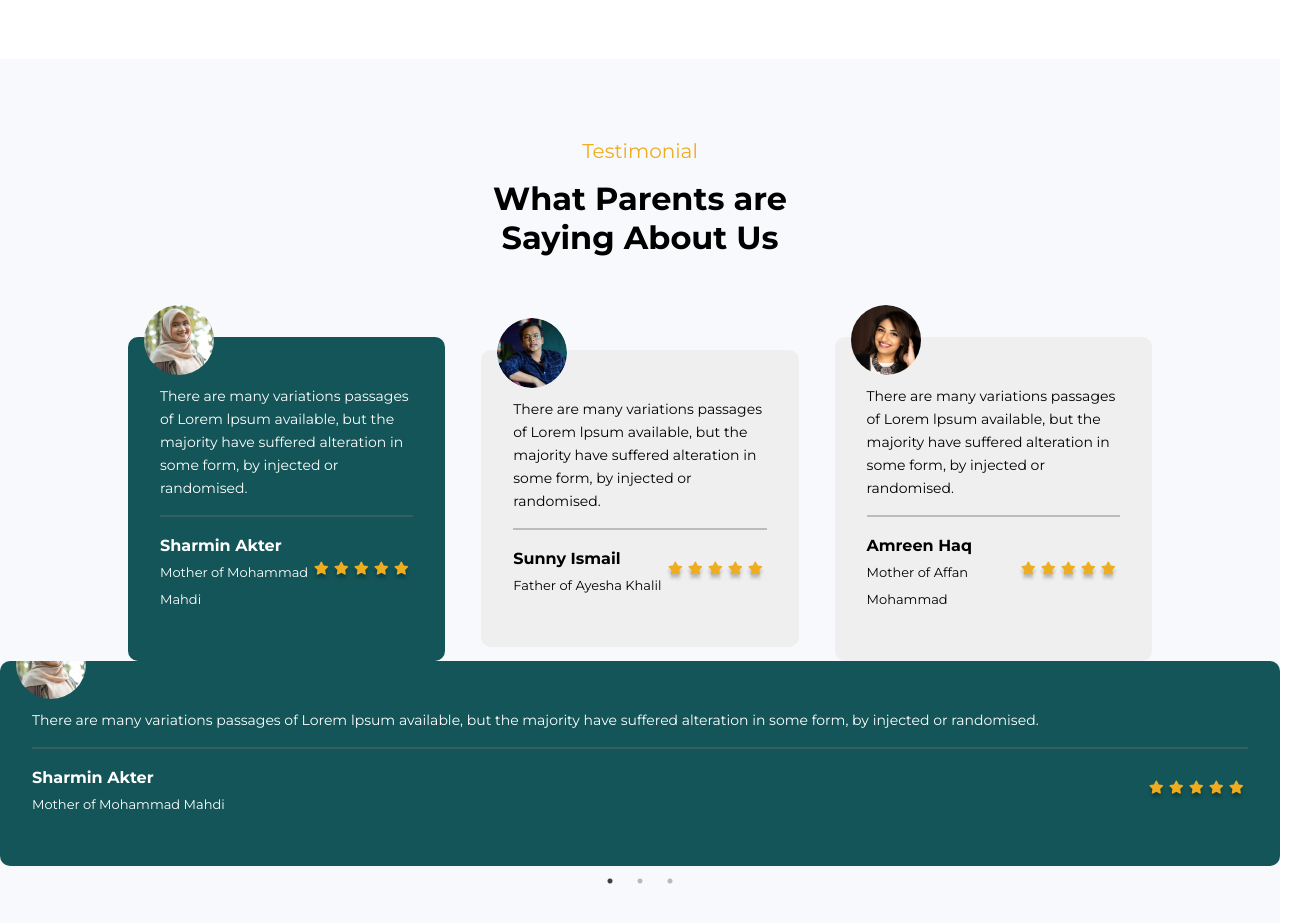
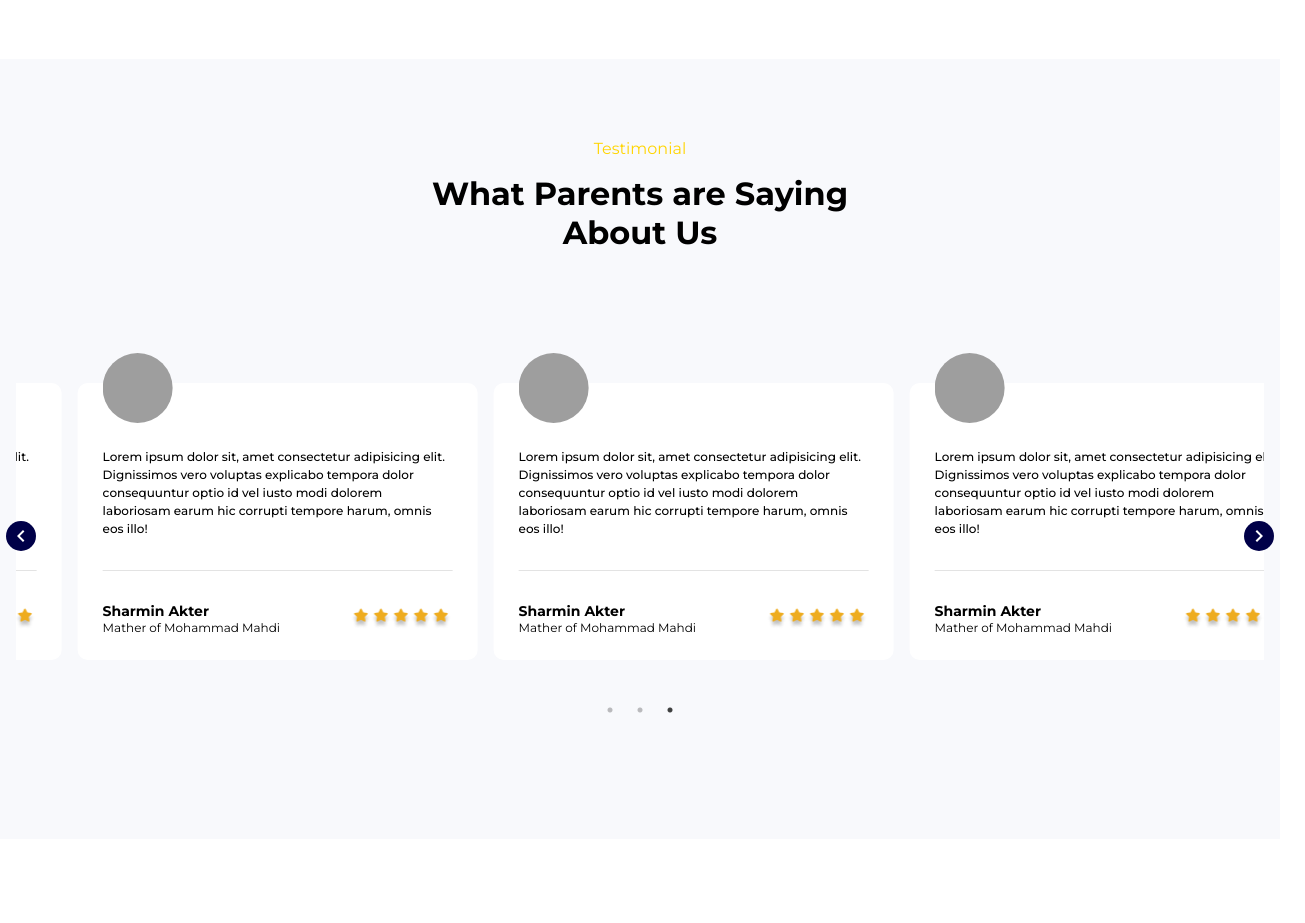
Before and after one commit to BakhromSadullaev/index, a React app: page / in a window 1280 px wide. Shown: the part 3600-4523 px from the top of the page, 1305 px wide, since content can reach past the window. After the commit the page ends 4439 px from the top, so only its background shows below. Built offline with nearby package versions, Linux system fonts and the light colour scheme; grey boxes are pictures that could not be loaded.

Commit message:
feat: testimonials partially done, needs optimization

```diff
--- a/package.json
+++ b/package.json
@@ -12,6 +12,7 @@
     "@testing-library/user-event": "^13.5.0",
     "react": "^18.2.0",
     "react-dom": "^18.2.0",
+    "react-leaf-carousel": "^3.0.0",
     "react-scripts": "5.0.1",
     "react-slick": "^0.29.0",
     "sass": "^1.54.5",
--- /dev/null
+++ b/src/App/components/Parents/Arrows/NextArrow/NextArrow.jsx
@@ -0,0 +1,14 @@
+import React from "react";
+import styles from "./nextArrow.module.scss";
+import NavigateNextIcon from "@mui/icons-material/NavigateNext";
+
+const NextArrow = (props) => {
+  const { className, style, onClick, icon } = props;
+  return (
+    <div className={styles.next} style={{ ...style }} onClick={onClick}>
+      <NavigateNextIcon />
+    </div>
+  );
+};
+
+export default NextArrow;
--- /dev/null
+++ b/src/App/components/Parents/Arrows/NextArrow/nextArrow.module.scss
@@ -0,0 +1,19 @@
+@import "../../../../styles/index.scss";
+
+.next {
+  position: absolute;
+  right: -10px;
+  top: 50%;
+  padding: 3px;
+  border-radius: 50%;
+  width: 30px;
+  height: 30px;
+  display: grid;
+  place-items: center;
+  background-color: #000048;
+  color: white;
+
+  @include screenMax800 {
+    right: 100px;
+  }
+}
--- /dev/null
+++ b/src/App/components/Parents/Arrows/PrevArrow/PrevArrow.jsx
@@ -0,0 +1,13 @@
+import React from "react";
+import NavigateBeforeIcon from "@mui/icons-material/NavigateBefore";
+import styles from "./PrevArrow.module.scss";
+
+const PrevArrow = ({ style, onClick }) => {
+  return (
+    <div className={styles.prev} style={{ ...style }} onClick={onClick}>
+      <NavigateBeforeIcon />
+    </div>
+  );
+};
+
+export default PrevArrow;
--- /dev/null
+++ b/src/App/components/Parents/Arrows/PrevArrow/PrevArrow.module.scss
@@ -0,0 +1,19 @@
+@import "../../../../styles//index.scss";
+.prev {
+  position: absolute;
+  left: -10px;
+  top: 50%;
+  border-radius: 50%;
+  width: 30px;
+  height: 30px;
+  display: grid;
+  place-items: center;
+  background-color: #000048;
+  color: white;
+  z-index: 1;
+  padding: 3px;
+
+  @include screenMax800 {
+    left: 100px;
+  }
+}
--- a/src/App/components/Parents/Parents.jsx
+++ b/src/App/components/Parents/Parents.jsx
@@ -1,134 +1,126 @@
-import React, { useEffect, useState } from "react";
-import style from "./Parents.module.scss";
-import stars from "../../../assets/images/star.png";
-import mather from "../../../assets/images/Ellipse 54.png";
-import father from "../../../assets/images/image.png";
-import mather2 from "../../../assets/images/Ellipse 55.png";
-
+import React from "react";
 import Slider from "react-slick";
+import styles from "./Parents.module.scss";
 import "slick-carousel/slick/slick.css";
 import "slick-carousel/slick/slick-theme.css";
+import NextArrow from "./Arrows/NextArrow/NextArrow";
 
-function Parents() {
+import star from "../../../assets/images/star.png";
+import PrevArrow from "./Arrows/PrevArrow/PrevArrow";
+
+const Parents = () => {
   const settings = {
     dots: true,
     infinite: true,
-    speed: 500,
+    slidesToShow: 3,
+    slidesToScroll: 1,
+    autoplay: true,
+    nextArrow: <NextArrow />,
+    prevArrow: <PrevArrow />,
+    responsive: [
+      {
+        breakpoint: 1024,
+        settings: {
+          slidesToShow: 2,
+          slidesToScroll: 2,
+          infinite: true,
+          dots: true,
+        },
+      },
+
+      {
+        breakpoint: 800,
+        settings: {
           slidesToShow: 1,
           slidesToScroll: 1,
+          infinite: true,
+          dots: true,
+        },
+      },
+    ],
   };
-  const [windowSize, setWindowSize] = useState(window.innerWidth);
+  return (
+    <div className={styles.container}>
+      <p className={styles.small}>Testimonial</p>
+      <h1 className={styles.title}>What Parents are Saying About Us</h1>
 
-  useEffect(() => {
-    function handleWindowResize() {
-      setWindowSize(window.innerWidth);
-    }
-
-    window.addEventListener("resize", handleWindowResize);
-
-    return () => {
-      window.removeEventListener("resize", handleWindowResize);
-    };
-  }, []);
-
-  return (
-    <div className={style.wrapper}>
-      <div className={style.container}>
-        <div className={style.aboutUs}>
-          <h3>Testimonial</h3>
-          <p>What Parents are Saying About Us</p>
+      <div className={styles.testimonial}>
+        <Slider {...settings}>
+          <div>
+            <article className={styles.parent}>
+              <img
+                src="https://images.unsplash.com/photo-1500648767791-00dcc994a43e?ixlib=rb-1.2.1&ixid=MnwxMjA3fDB8MHxwaG90by1wYWdlfHx8fGVufDB8fHx8&auto=format&fit=crop&w=387&q=80"
+                alt=""
+                className={styles.img}
+              />
+              <p className={styles.comment}>
+                Lorem ipsum dolor sit, amet consectetur adipisicing elit.
+                Dignissimos vero voluptas explicabo tempora dolor consequuntur
+                optio id vel iusto modi dolorem laboriosam earum hic corrupti
+                tempore harum, omnis eos illo!
+              </p>
+              <div className={styles.line}></div>
+              <div className={styles.parentInfo}>
+                <div className={styles.parentName}>
+                  <h3 className={styles.name}>Sharmin Akter</h3>
+                  <p className={styles.who}> Mather of Mohammad Mahdi</p>
                 </div>
-
-        <div className={style.articleContainer}>
-          <article>
-            <img src={mather} alt="" />
-            <p>
-              There are many variations passages of Lorem lpsum available, but
-              the majority have suffered alteration in some form, by injected or
-              randomised.
-            </p>
-            <hr />
-            <div className={style.starsWrapper}>
-              <div className={style.nameWrapper}>
-                <h4>Sharmin Akter</h4>
-                <p>Mother of Mohammad Mahdi</p>
-              </div>
-              <img src={stars} alt="" />
-            </div>
-          </article>
-
-          <article>
-            <img src={father} alt="" />
-            <p>
-              There are many variations passages of Lorem lpsum available, but
-              the majority have suffered alteration in some form, by injected or
-              randomised.
-            </p>
-            <hr />
-            <div className={style.starsWrapper}>
-              <div className={style.nameWrapper}>
-                <h4>Sunny Ismail</h4>
-                <p>Father of Ayesha Khalil</p>
-              </div>
-              <img src={stars} alt="" />
-            </div>
-          </article>
-
-          <article>
-            <img src={mather2} alt="" />
-            <p>
-              There are many variations passages of Lorem lpsum available, but
-              the majority have suffered alteration in some form, by injected or
-              randomised.
-            </p>
-            <hr />
-            <div className={style.starsWrapper}>
-              <div className={style.nameWrapper}>
-                <h4>Amreen Haq</h4>
-                <p>Mother of Affan Mohammad</p>
-              </div>
-              <img src={stars} alt="" />
+                <img src={star} alt="" />
               </div>
             </article>
           </div>
+
+          <div>
+            <article className={styles.parent}>
+              <img
+                src="https://images.unsplash.com/photo-1567532939604-b6b5b0db2604?ixlib=rb-1.2.1&ixid=MnwxMjA3fDB8MHxwaG90by1wYWdlfHx8fGVufDB8fHx8&auto=format&fit=crop&w=387&q=80"
+                alt=""
+                className={styles.img}
+              />
+              <p className={styles.comment}>
+                Lorem ipsum dolor sit, amet consectetur adipisicing elit.
+                Dignissimos vero voluptas explicabo tempora dolor consequuntur
+                optio id vel iusto modi dolorem laboriosam earum hic corrupti
+                tempore harum, omnis eos illo!
+              </p>
+              <div className={styles.line}></div>
+              <div className={styles.parentInfo}>
+                <div className={styles.parentName}>
+                  <h3 className={styles.name}>Sharmin Akter</h3>
+                  <p className={styles.who}> Mather of Mohammad Mahdi</p>
                 </div>
-      <Slider {...settings}>
-        <article>
-          <img src={mather} alt="" />
-          <p>
-            There are many variations passages of Lorem lpsum available, but the
-            majority have suffered alteration in some form, by injected or
-            randomised.
-          </p>
-          <hr />
-          <div className={style.starsWrapper}>
-            <div className={style.nameWrapper}>
-              <h4>Sharmin Akter</h4>
-              <p>Mother of Mohammad Mahdi</p>
-            </div>
-            <img src={stars} alt="" />
+                <img src={star} alt="" />
               </div>
             </article>
-        <article>
-          <img src={father} alt="" />
-          <p>
-            There are many variations passages of Lorem lpsum available, but the
-            majority have suffered alteration in some form, by injected or
-            randomised.
+          </div>
+
+          <div>
+            <article className={styles.parent}>
+              <img
+                src="https://images.unsplash.com/photo-1560250097-0b93528c311a?ixlib=rb-1.2.1&ixid=MnwxMjA3fDB8MHxwaG90by1wYWdlfHx8fGVufDB8fHx8&auto=format&fit=crop&w=387&q=80"
+                alt=""
+                className={styles.img}
+              />
+              <p className={styles.comment}>
+                Lorem ipsum dolor sit, amet consectetur adipisicing elit.
+                Dignissimos vero voluptas explicabo tempora dolor consequuntur
+                optio id vel iusto modi dolorem laboriosam earum hic corrupti
+                tempore harum, omnis eos illo!
               </p>
-          <hr />
-          <div className={style.starsWrapper}>
-            <div className={style.nameWrapper}>
-              <h4>Sunny Ismail</h4>
-              <p>Father of Ayesha Khalil</p>
+              <div className={styles.line}></div>
+              <div className={styles.parentInfo}>
+                <div className={styles.parentName}>
+                  <h3 className={styles.name}>Sharmin Akter</h3>
+                  <p className={styles.who}> Mather of Mohammad Mahdi</p>
                 </div>
-            <img src={stars} alt="" />
+                <img src={star} alt="" />
               </div>
             </article>
-        <p>3</p>
+          </div>
         </Slider>
       </div>
+    </div>
   );
-}
+};
 
 export default Parents;
--- a/src/App/components/Parents/Parents.module.scss
+++ b/src/App/components/Parents/Parents.module.scss
@@ -1,102 +1,83 @@
-@import "../../styles/index.scss";
+@import "../../styles//index.scss";
+.container {
+  padding: 5rem 1rem;
+  background-color: #f8f9fc;
 
-.wrapper {
-  background-color: #f8f9fc;
-  padding: 5rem 0;
-
-  .container {
-    width: 80%;
-    height: 100%;
+  .small,
+  .title {
+    text-align: center;
+    max-width: 500px;
     margin: auto;
-    display: flex;
-    align-items: center;
-    text-align: center;
-    flex-direction: column;
   }
 
-  .aboutUs {
-    margin: auto;
-    max-width: 300px;
-    margin-bottom: 5rem;
-  }
-
-  .aboutUs > h3 {
-    color: #eeac1f;
-    font-weight: 400;
-    font-size: 20px;
+  .small {
+    color: #ffd500;
     margin-bottom: 1rem;
   }
 
-  .aboutUs > p {
-    font-size: 2rem;
-    font-weight: 700;
+  .testimonial {
+    width: 100%;
+    margin: auto;
+    margin-top: 2rem;
+    padding: 4rem 0;
+
+    @media only screen and (min-width: 1500px) {
+      width: 90%;
     }
 
-  .articleContainer {
-    display: flex;
-    align-items: center;
-    justify-content: space-between;
-  }
-
-  article {
-    width: 31%;
-    background-color: #135558;
+    .parent {
+      max-width: 400px !important;
+      background-color: #ffffff;
       color: white;
-    padding: 3rem 2rem;
-    float: left;
+      padding: 25px;
       position: relative;
       border-radius: 10px;
-  }
-
-  article:nth-child(2),
-  article:nth-child(3) {
-    background-color: #efefef;
+      margin: 35px auto;
       color: black;
-    transition: 0.5s all;
+      transition: 0.5s ease;
 
       &:hover {
         background-color: #135558;
         color: white;
       }
+
+      .img {
+        position: absolute;
+        width: 70px;
+        height: 70px;
+        object-fit: cover;
+        object-position: center;
+        border-radius: 50%;
+        top: -30px;
+        z-index: 99;
       }
 
-  article > img {
-    z-index: 1;
-    position: absolute;
-    left: 1rem;
-    top: -2rem;
-    border-radius: 50%;
+      .comment {
+        font-size: 12px;
+        margin: 2.5rem 0 2rem 0;
+        line-height: 18px;
+        font-weight: 500;
       }
 
-  article > p {
-    text-align: start;
-    font-size: 14px;
-    margin-bottom: 15px;
-    line-height: 23px;
+      .line {
+        height: 0.5px;
+        background-color: rgb(227, 227, 227);
       }
 
-  hr {
-    border: 1px solid $darkGray;
-    margin-bottom: 15px;
-  }
-
-  .starsWrapper {
+      .parentInfo {
         display: flex;
         align-items: center;
         justify-content: space-between;
-    line-height: 27px;
+        margin-top: 2rem;
+
+        .name {
+          font-size: 14px;
         }
 
-  .starsWrapper > img {
-    object-fit: contain;
-    font-size: 5rem;
-  }
-
-  .nameWrapper {
-    text-align: start;
-  }
-
-  .nameWrapper > p {
-    font-size: 13px;
+        .who {
+          font-size: 12px;
         }
       }
+    }
+  }
+}
```
Also changed, not shown: public/index.html (+0 -1 lines), 1 other file. Lines whose indentation alone changed are shown as unchanged.
